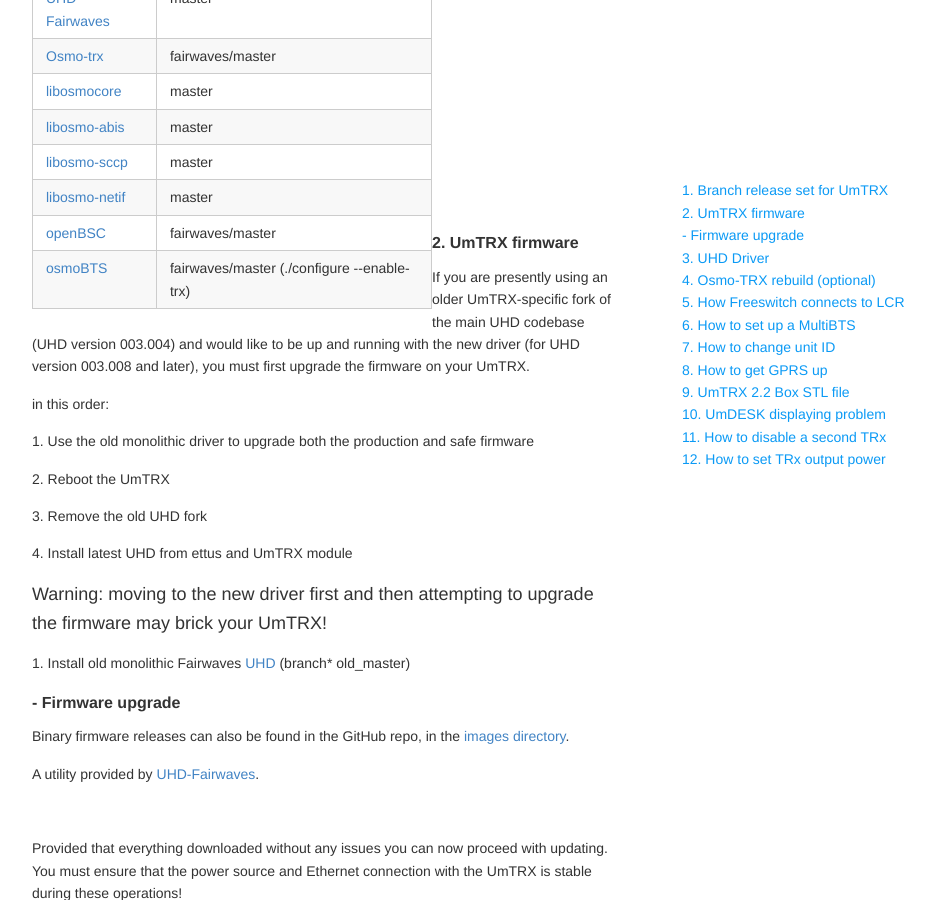
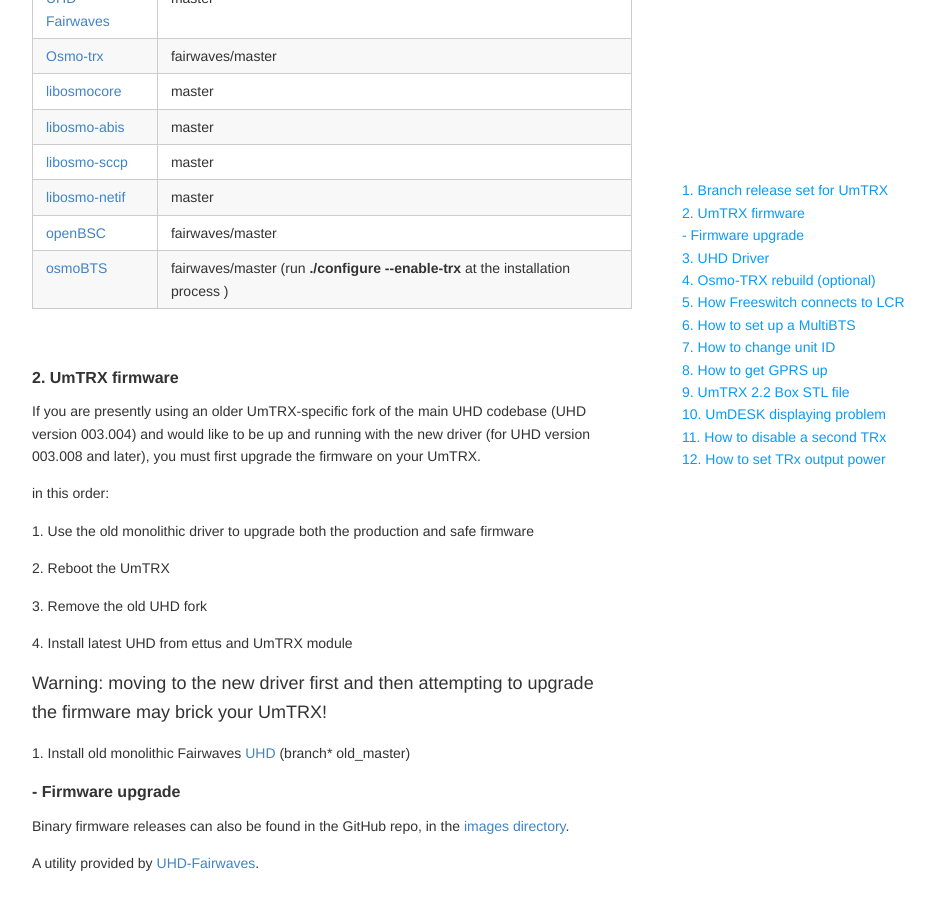
Before and after one commit to fairwaves/um-docs, a Jekyll site: the page how_to's.html, which Jekyll copies as it is, in a window 1280 px wide and 900 px high, scrolled down 406 px. Shown: the whole window, without its empty margins (248-1183 px from the left). Built offline with Jekyll 4.4.1, drawn with Linux system fonts in a browser that asks for light colours.

Commit message:
Page proof of the last commit

```diff
--- a/how_to's.html
+++ b/how_to's.html
@@ -354,7 +354,7 @@
 <h4></h4>
 
 
-<table style="width: 400px; height: 100px; float: left">
+<table style="width: 600px; height: 100px; float: left">
   <tr>
     <td>Source</td>
     <td>Branch</td>
@@ -393,10 +393,10 @@
   </tr>
   <tr>
     <td><a href="http://git.osmocom.org/osmo-bts">osmoBTS</a></td>
-    <td>fairwaves/master (./configure --enable-trx)</td>
+    <td>fairwaves/master (run <strong>./configure --enable-trx</strong> at the installation process )</td>
   </tr>
 </table>
-  <br><br><br><br><br><br><br><br><br><br><br><br><br><br><br>
+  <br><br><br><br><br><br><br><br><br><br><br><br><br><br><br><br><br><br><br><br><br>
  <a name="2. UmTRX firmware"></a><h4>2. UmTRX firmware<a class="anchorlink" href="#2. UmTRX firmware"></a></h4>
 <p>If you are presently using an older UmTRX-specific fork of the main UHD codebase (UHD version 003.004) and would like to be up and running with the new driver (for UHD version 003.008 and later), you must first upgrade the firmware on your UmTRX.  </p>
 <p>in this order:</p>
```
